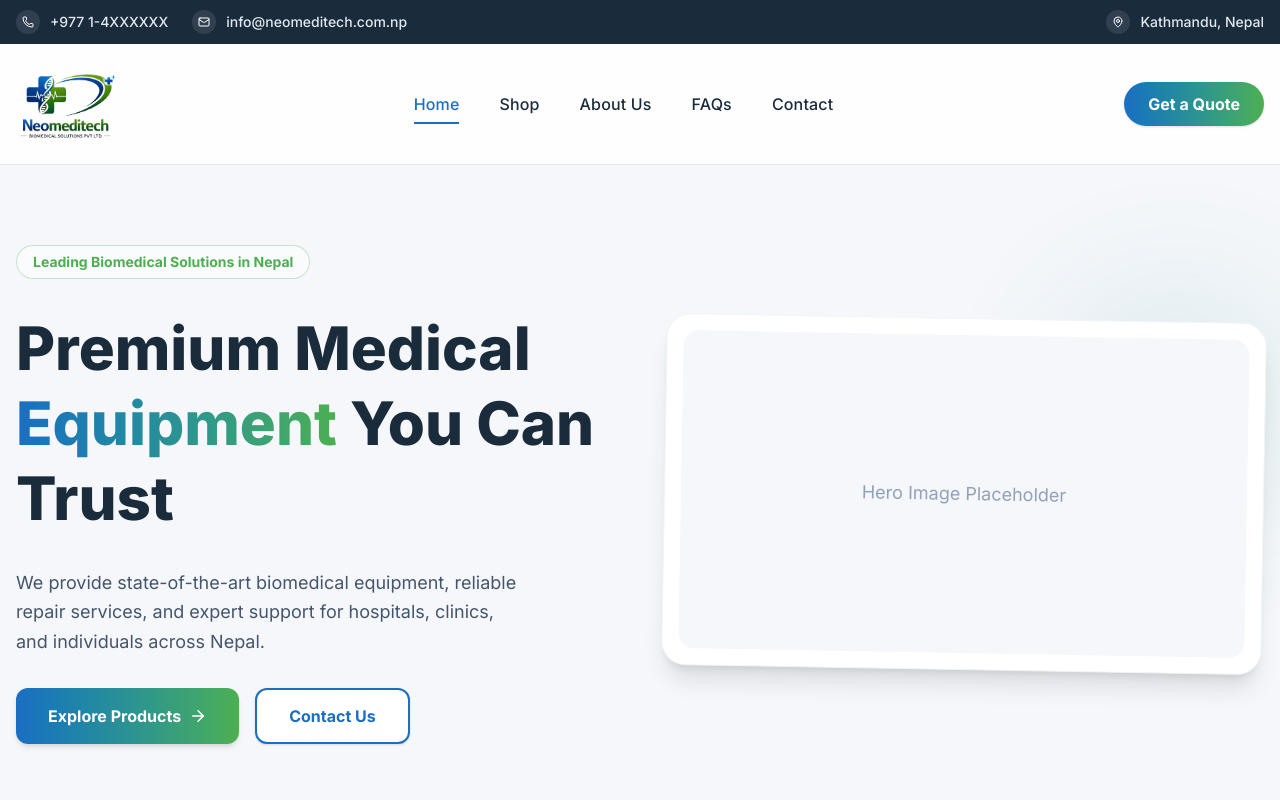
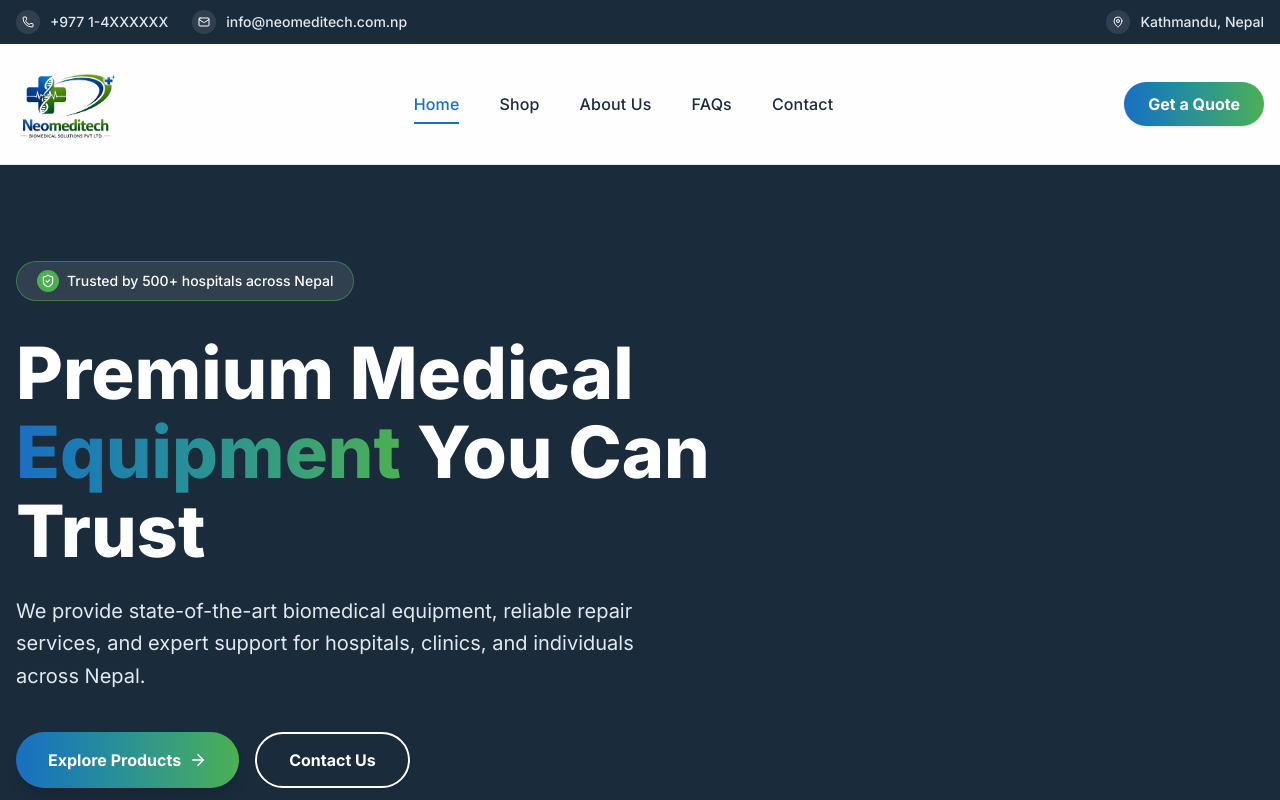
Before and after one commit to semshang/NEO-MED-WEBSITE, a Next.js app: page / in a window 1280 px wide. Shown: the top 800 px of the page. Built offline with nearby package versions, Linux system fonts and the light colour scheme.

Commit message:
Redesign Hero section with custom animations and background image

```diff
--- a/src/app/page.tsx
+++ b/src/app/page.tsx
@@ -1,6 +1,7 @@
 "use client";
 
 import Link from "next/link";
+import Image from "next/image";
 import { ArrowRight, ShieldCheck, Truck, Clock, MessageSquare, Star } from "lucide-react";
 import { motion } from "framer-motion";
 import { SITE } from "@/config/site";
@@ -23,14 +24,24 @@ const staggerContainer = {
   }
 };
 
-const heroFadeUpVariant = {
-  hidden: { opacity: 0, y: 20 },
-  visible: { opacity: 1, y: 0, transition: { duration: 0.5, ease: "easeOut" } }
+const heroBadgeVariant = {
+  hidden: { opacity: 0 },
+  visible: { opacity: 1, transition: { duration: 0.6, delay: 0.1, ease: "easeOut" } }
 };
 
-const scaleInVariant = {
+const heroHeadlineVariant = {
+  hidden: { opacity: 0, y: 20 },
+  visible: { opacity: 1, y: 0, transition: { duration: 0.6, delay: 0.2, ease: "easeOut" } }
+};
+
+const heroSubtextVariant = {
+  hidden: { opacity: 0, y: 20 },
+  visible: { opacity: 1, y: 0, transition: { duration: 0.6, delay: 0.35, ease: "easeOut" } }
+};
+
+const heroButtonsVariant = {
   hidden: { opacity: 0, scale: 0.95 },
-  visible: { opacity: 1, scale: 1, transition: { duration: 0.4, ease: "easeOut" } }
+  visible: { opacity: 1, scale: 1, transition: { duration: 0.5, delay: 0.5, ease: "easeOut" } }
 };
 
 export default function Home() {
@@ -42,51 +53,79 @@ export default function Home() {
   return (
     <div className="flex flex-col overflow-hidden">
       {/* Hero Section */}
-      <section className="relative bg-brand-gray py-20 overflow-hidden">
-        <div className="container mx-auto px-4 max-w-7xl relative z-10">
-          <div className="grid grid-cols-1 md:grid-cols-2 gap-12 items-center">
+      <section className="relative min-h-[500px] md:min-h-[600px] flex items-center justify-start overflow-hidden">
+        {/* Background Image with slow zoom */}
         <motion.div
-              variants={staggerContainer}
+          className="absolute inset-0 z-0"
+          animate={{ scale: [1, 1.05, 1] }}
+          transition={{ duration: 20, ease: "easeInOut", repeat: Infinity }}
+        >
+          <Image
+            src="/hero.jpg"
+            alt="Medical Equipment in use"
+            fill
+            className="object-cover object-center"
+            priority
+          />
+        </motion.div>
+
+        {/* Gradient Overlay */}
+        <div className="absolute inset-0 bg-gradient-to-r from-brand-navy/95 via-brand-navy/70 to-transparent z-10"></div>
+
+        {/* Content */}
+        <div className="container mx-auto px-4 max-w-7xl relative z-20 pt-24 pb-24">
+          <div className="max-w-3xl">
+            {/* Badge */}
+            <motion.div
+              variants={heroBadgeVariant}
               initial="hidden"
               animate="visible"
-              className="space-y-8"
+              className="inline-flex items-center space-x-2 border border-brand-green/50 text-white px-5 py-2 rounded-full text-sm font-medium bg-white/10 backdrop-blur-sm mb-8"
             >
-              <motion.div variants={heroFadeUpVariant} className="inline-block border border-brand-green/30 text-brand-green px-4 py-1.5 rounded-full text-sm font-bold bg-white/50 backdrop-blur-sm">
-                Leading Biomedical Solutions in Nepal
+              <div className="bg-brand-green rounded-full p-1">
+                <ShieldCheck size={14} className="text-white" />
+              </div>
+              <span>Trusted by 500+ hospitals across Nepal</span>
             </motion.div>
-              <motion.h1 variants={heroFadeUpVariant} className="text-5xl md:text-6xl font-extrabold text-brand-navy leading-tight">
+
+            {/* Headline */}
+            <motion.h1
+              variants={heroHeadlineVariant}
+              initial="hidden"
+              animate="visible"
+              className="text-5xl md:text-6xl lg:text-7xl font-extrabold text-white leading-[1.1] mb-6"
+            >
               Premium Medical <span className="text-transparent bg-clip-text bg-gradient-to-r from-brand-blue to-brand-green">Equipment</span> You Can Trust
             </motion.h1>
-              <motion.p variants={heroFadeUpVariant} className="text-lg text-slate-600 leading-relaxed max-w-lg">
+
+            {/* Subtext */}
+            <motion.p
+              variants={heroSubtextVariant}
+              initial="hidden"
+              animate="visible"
+              className="text-lg md:text-xl text-slate-200 leading-relaxed max-w-2xl mb-10"
+            >
               We provide state-of-the-art biomedical equipment, reliable repair services, and expert support for hospitals, clinics, and individuals across Nepal.
             </motion.p>
-              <motion.div variants={scaleInVariant} className="flex flex-col sm:flex-row space-y-4 sm:space-y-0 sm:space-x-4">
-                <motion.div whileTap={{ scale: 0.97 }}>
-                  <Link href="/shop" className="bg-gradient-to-r from-brand-blue to-brand-green hover:opacity-90 text-white px-8 py-4 rounded-xl font-bold transition-opacity shadow-md flex items-center justify-center w-full">
+
+            {/* Buttons */}
+            <motion.div
+              variants={heroButtonsVariant}
+              initial="hidden"
+              animate="visible"
+              className="flex flex-col sm:flex-row space-y-4 sm:space-y-0 sm:space-x-4"
+            >
+              <motion.div whileHover={{ scale: 1.05 }} whileTap={{ scale: 0.95 }}>
+                <Link href="/shop" className="bg-gradient-to-r from-brand-blue to-brand-green text-white px-8 py-4 rounded-full font-bold shadow-lg flex items-center justify-center w-full transition-transform">
                   Explore Products
                   <ArrowRight size={18} className="ml-2" />
                 </Link>
               </motion.div>
-                <motion.div whileTap={{ scale: 0.97 }}>
-                  <Link href="/contact" className="bg-white hover:bg-slate-50 text-brand-blue border-2 border-brand-blue px-8 py-3.5 rounded-xl font-bold transition-colors shadow-sm text-center block w-full">
+              <motion.div whileHover={{ scale: 1.05 }} whileTap={{ scale: 0.95 }}>
+                <Link href="/contact" className="bg-transparent hover:bg-white text-white hover:text-brand-navy border-2 border-white px-8 py-3.5 rounded-full font-bold transition-colors shadow-sm text-center block w-full">
                   Contact Us
                 </Link>
               </motion.div>
-              </motion.div>
-            </motion.div>
-            <motion.div
-              initial={{ opacity: 0, x: 20 }}
-              animate={{ opacity: 1, x: 0 }}
-              transition={{ duration: 0.6, ease: "easeOut", delay: 0.2 }}
-              className="relative"
-            >
-              {/* Subtle accent shape instead of huge blue wash */}
-              <div className="absolute -top-10 -right-10 w-64 h-64 bg-gradient-to-br from-brand-blue to-brand-green rounded-full opacity-10 blur-3xl z-0"></div>
-              <div className="bg-white p-4 rounded-3xl shadow-xl relative z-10 border border-slate-100 transform rotate-1">
-                <div className="bg-brand-gray aspect-video rounded-2xl flex items-center justify-center text-slate-400">
-                  <span className="text-lg">Hero Image Placeholder</span>
-                </div>
-              </div>
             </motion.div>
           </div>
         </div>
```
Also changed, not shown: public/hero.jpg (added). Lines whose indentation alone changed are shown as unchanged.
